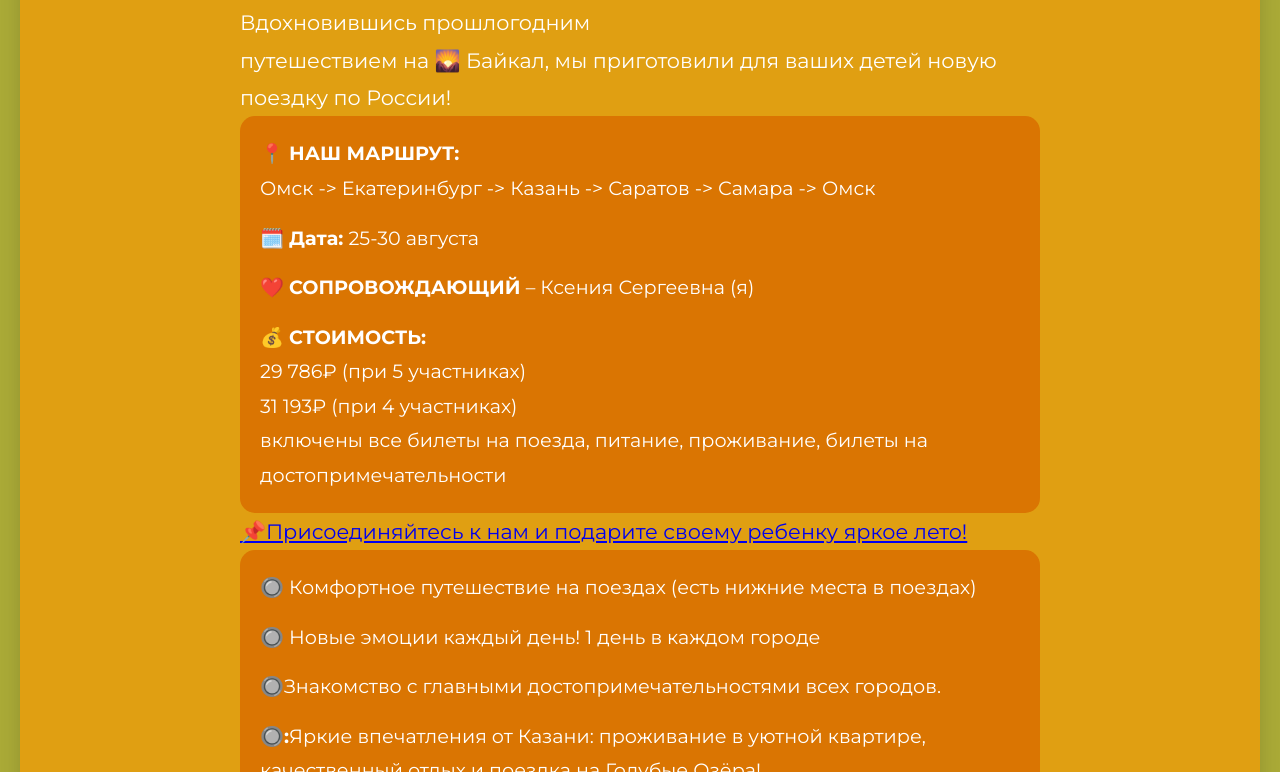
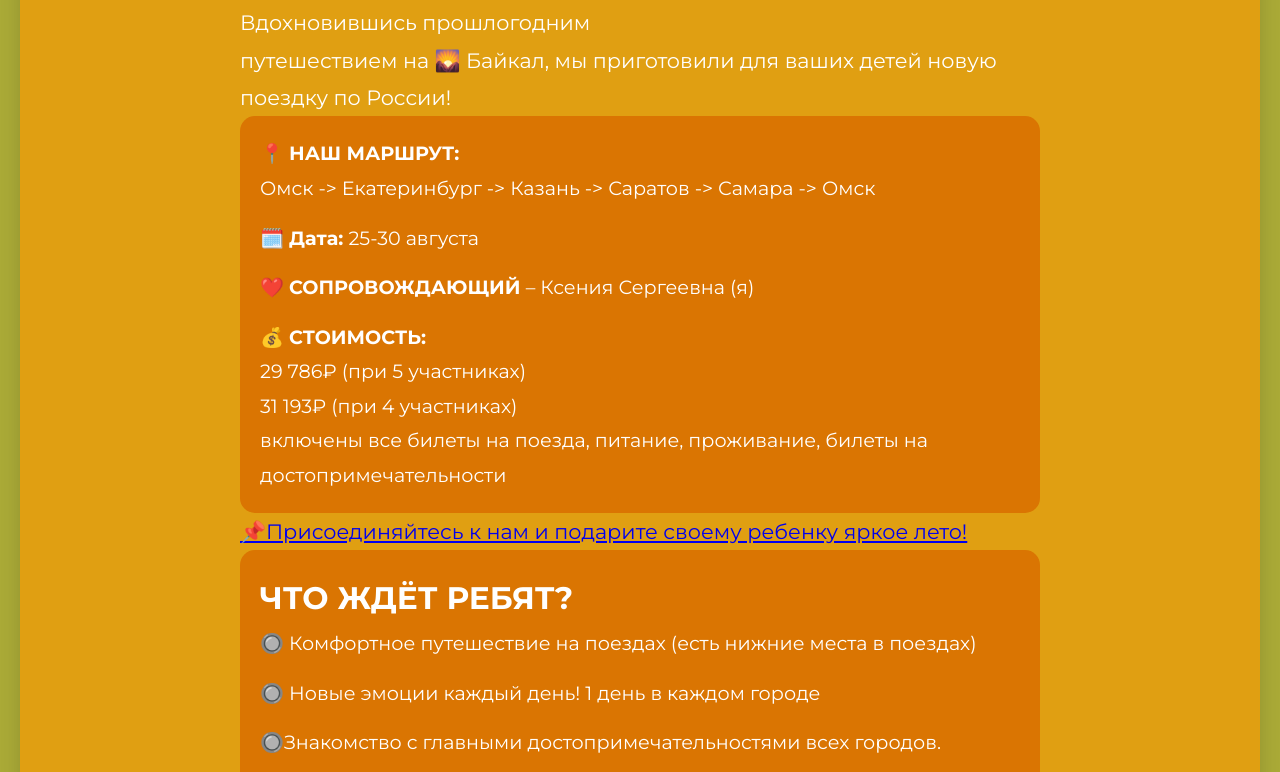
Before and after one commit to CompotOmsk/events, a plain HTML site: page index.html in a window 1280 px wide. Shown: the part 247-1019 px from the top of the page. Drawn offline with Linux system fonts and the light colour scheme.

Commit message:
Update index.html

```diff
--- a/index.html
+++ b/index.html
@@ -319,6 +319,7 @@
                 <a href="https://chat.whatsapp.com/KhyscLXSVZiImxulrDbsbe?mode=ac_t">📌Присоединяйтесь к нам и подарите своему ребенку яркое лето!<a/> <br>
 
             <div class="workshop__info">
+                <h2>ЧТО ЖДЁТ РЕБЯТ?</h2>
                 <div class="workshop__info-item">🔘 <strong></strong>Комфортное путешествие на поездах (есть нижние места в поездах)</div>
                 <div class="workshop__info-item">🔘 <strong></strong>Новые эмоции каждый день! 1 день в каждом городе</div>
                 <div class="workshop__info-item">🔘<strong></strong>Знакомство с главными достопримечательностями всех городов.</div>
```
